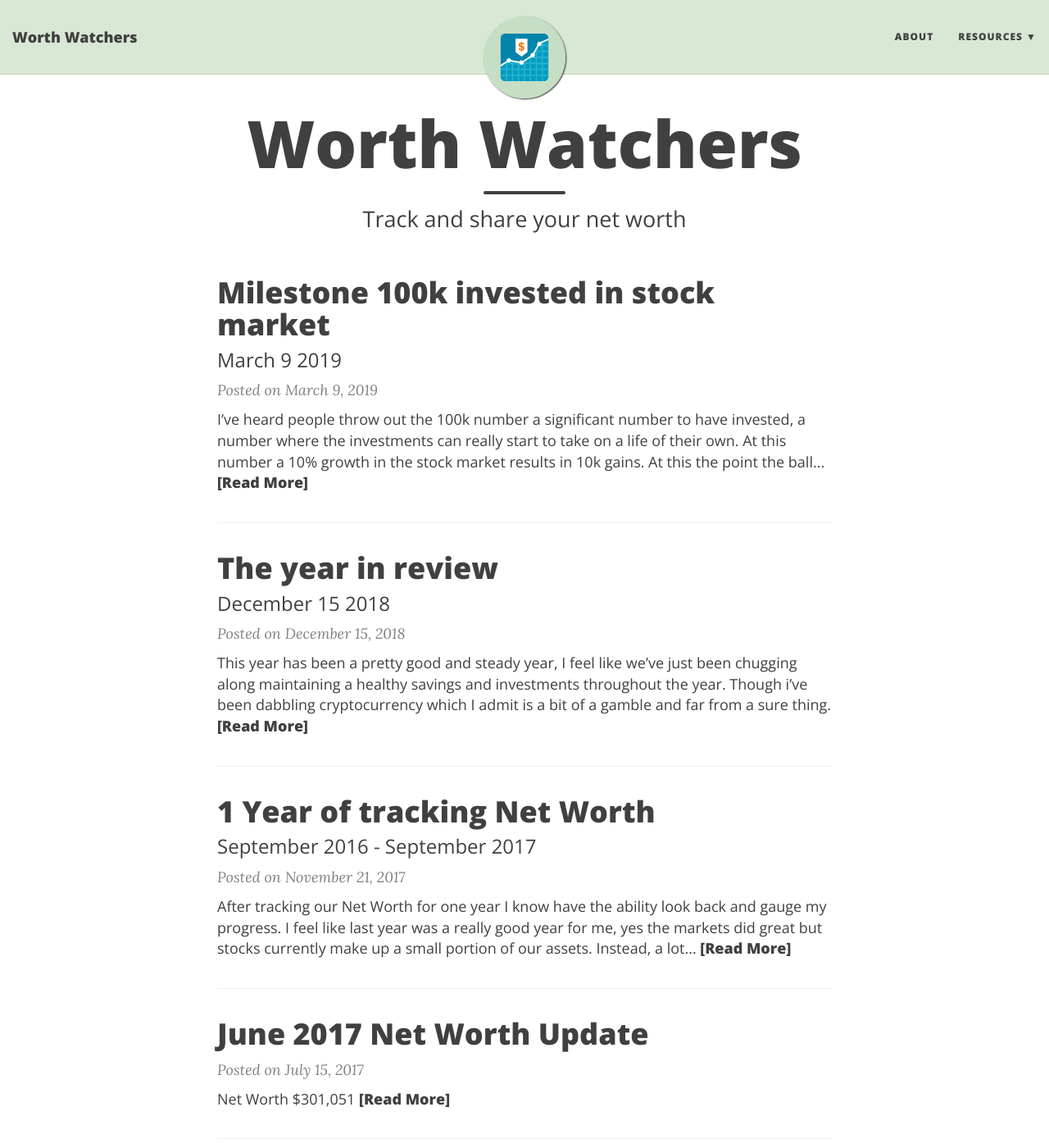
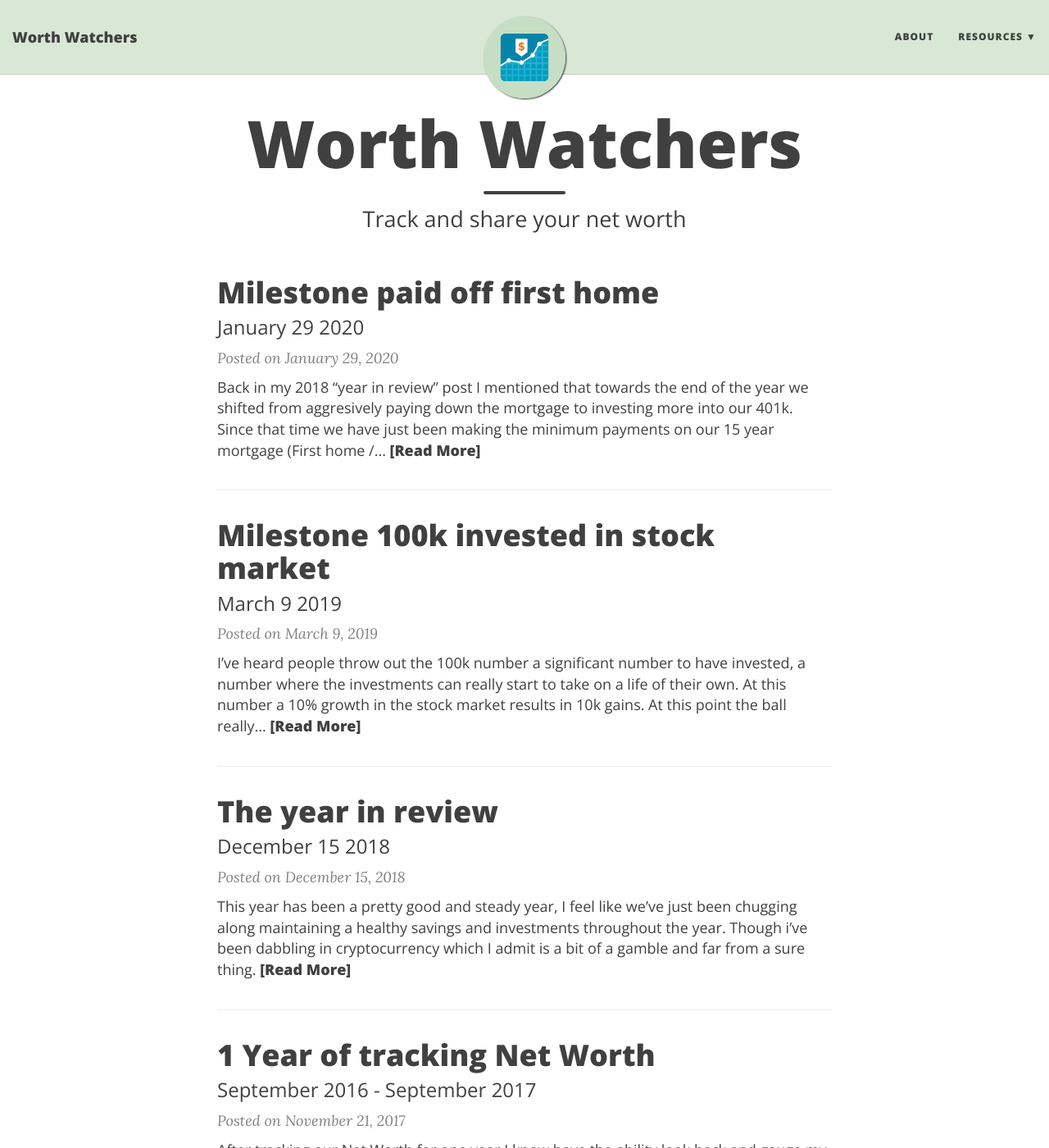
Before and after one commit to trevordowdle/trevordowdle.github.io, a Jekyll site: the page built from index.html, in a window 1280 px wide and 1400 px high. Shown: the whole window at 82% size. Built offline with Jekyll 4.4.1, drawn with Linux system fonts in a browser that asks for light colours; nearby versions of some CDN libraries; the list of posts is cut into pages by our own code; some of the changed text lies outside the part shown.

Commit message:
blog update

```diff
--- a/_posts/2018-12-15-year-in-review.md
+++ b/_posts/2018-12-15-year-in-review.md
@@ -4,7 +4,7 @@ title: The year in review
 subtitle: December 15 2018
 ---
 
-This year has been a pretty good and steady year, I feel like we've just been chugging along maintaining a healthy savings and investments throughout the year.  Though i've been dabbling cryptocurrency which I admit is a bit of a gamble and far from a sure thing.
+This year has been a pretty good and steady year, I feel like we've just been chugging along maintaining a healthy savings and investments throughout the year.  Though i've been dabbling in cryptocurrency which I admit is a bit of a gamble and far from a sure thing.
 
 **Overview**
 
@@ -12,7 +12,7 @@ We just passed the 400k milestone!
 
 Our Net Worth is currently $403,975 an increase of 72.5k from December last.
 
-Towards the end of last year the Cryptocurrency market started BOOMING, I had had my eye on Bitcoin for a while and was frusterated that I never jumped in, I told myself now or never and started to invest in the frenzy.  The Crypto market was in a bubble and by march prices started to head down.  Month after month crypto kept falling, insanely bitcoin went from over 19k to currently as i'm typing 3.16k most crypto coins have followed the same pattern or even done worse.  Hemmoraging value.
+Towards the end of last year the Cryptocurrency market started BOOMING, I had had my eye on Bitcoin for a while and was frusterated that I never jumped in, I told myself now or never and started to invest in the frenzy.  The Crypto market was in a bubble and by March prices started to head down.  Month after month crypto kept falling, insanely bitcoin went from over 19k to currently as i'm typing 3.16k most crypto coins have followed the same pattern or even done worse.  Hemmoraging value.
 
 Throughout this time, I have invested consistently a small to moderate amount of dollars into cryptocurrency atempting to buy the dips and set myself up for the next Cryptocurrency bull run.  Unfortunately I invested the largest portions of cash during the December-Feburary craze so my losses are significant.
 
--- /dev/null
+++ b/_posts/2020-01-29-first-home-paid-off.md
@@ -0,0 +1,30 @@
+---
+layout: post
+title: Milestone paid off first home
+subtitle: January 29 2020
+---
+
+Back in my 2018 "year in review" post I mentioned that towards the end of the year we shifted from aggresively paying down the mortgage to investing more into our 401k.  Since that time we have just been making the minimum payments on our 15 year mortgage (First home / Rental property).
+
+Entering 2020, we had $731 dollars left on the loan.  Now the loan is paid in full! This is great because it frees up some cash.  We paid roughly $758 dollars a month going towards principal and interest.
+
+![PaidInFull](../img/PaidOff/LoanPaidInFull.JPG)
+
+Now, I realize that that is a lot of equity in the home to not be tapping into or leveraging to aquire new properties.  However we did tap into some equity on our primary home by taking out a heloc in order to come up with a downpayment to aquire an additional duplex.
+
+The duplex is being built and should finish construction within the next 3-4 months.  The property should provide a small amount of cashflow up front.  However we are mitigating some risk by having the additonal cash flow from the paid off rental to help payback the HELOC loan and to help cover payments on the new property in the unlikely scenario that we can't find enough rental income to cover the new mortgage.
+
+Once our HELOC loan is paid back, we can leverage that equity to aquire a new property and keep going from there.  Not the most agressive approach, but it's one we feel comfortable with.
+
+We continued to invest heavily in retirement funds through 2019.  That combined with massive gains in the markets, boded well for us.
+
+**January 29th Break Down**
+
+401K: <span style="color:green;">$63,577</span>
+ROTH 401K: <span style="color:green;">$12,689</span>
+Roth IRA: <span style="color:green;">$53,564</span>
+HSA: <span style="color:green;">$32,222</span>
+
+Total:<span style="color:green;">$162,052</span>
+
+For historical context check out a graph of our [NetWorth over time](/Net-Worth/profile/?user=yhxzTiGfYRe5j5IpB6Xw2nmZUTJ2){:target="_blank"}.
```
Also changed, not shown: _posts/2019-03-09-100k-in-stock-market.md (+1 -1 lines), img/PaidOff/LoanPaidInFull.JPG (added).
